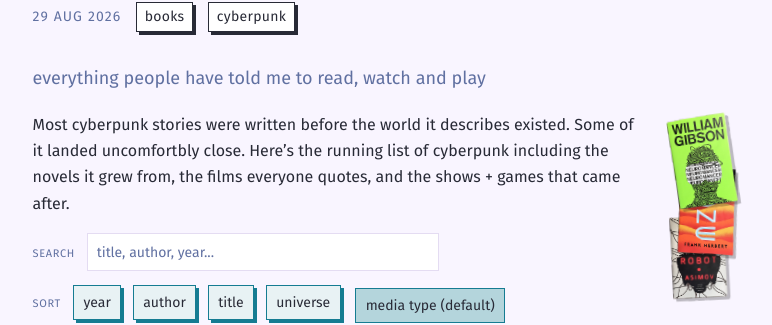
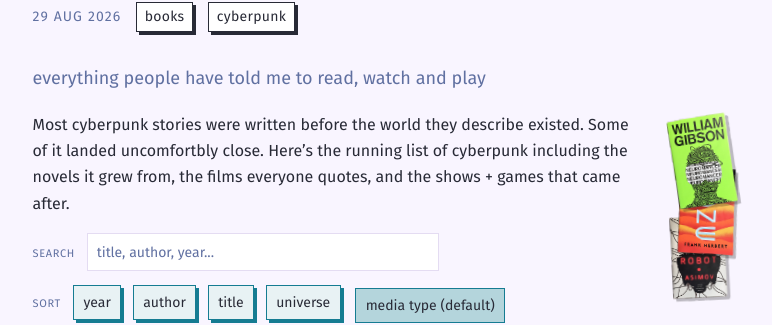
Before and after one commit to kirenia/kirenia.github.io, a Jekyll site: the page built from _posts/2026-08-29-the-ultimate-cyberpunk-media-list.markdown, in a window 1280 px wide and 900 px high. Shown: the part 172-497 px from the top of the window, without its empty margins (248-1020 px from the left). Built offline with Jekyll 4.4.1, drawn with Linux system fonts in a browser that asks for light colours.

Commit message:
description

```diff
--- a/_posts/2026-08-29-the-ultimate-cyberpunk-media-list.markdown
+++ b/_posts/2026-08-29-the-ultimate-cyberpunk-media-list.markdown
@@ -14,7 +14,7 @@ tags: [books, cyberpunk]
   {% include sticker.html name="irobot" tilt="-3deg" %}
 </div>
 
-Most cyberpunk stories were written before the world it describes existed. Some of it landed uncomfortbly close. Here's the running list of cyberpunk including the novels it grew from, the films everyone quotes, and the shows + games that came after.
+Most cyberpunk stories were written before the world they describe existed. Some of it landed uncomfortbly close. Here's the running list of cyberpunk including the novels it grew from, the films everyone quotes, and the shows + games that came after.
 
 <div class="sorter">
   <label class="sorter__label" for="list-search">search</label>
```
